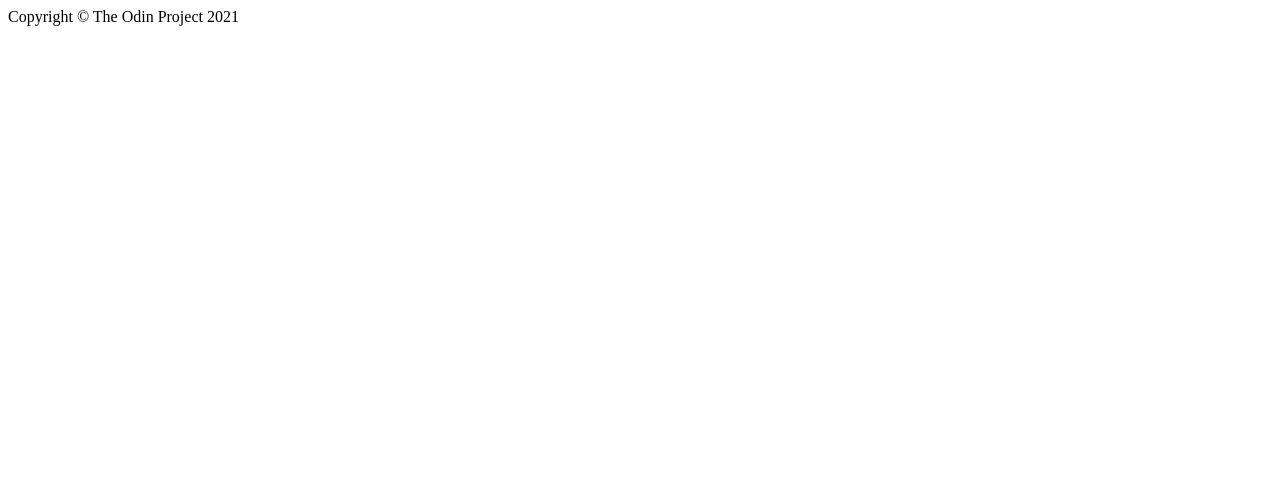
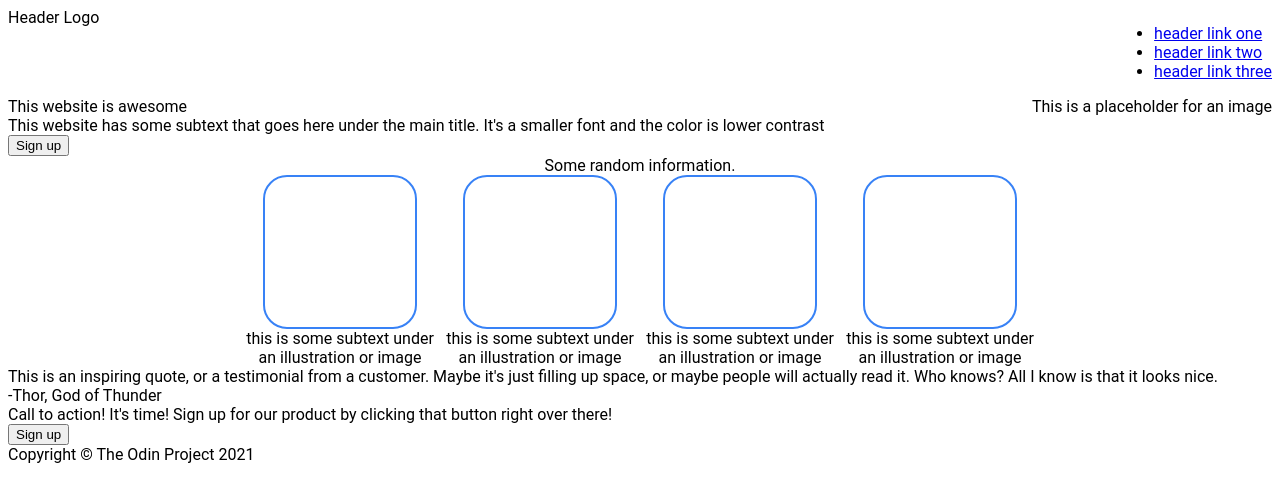
Before and after one commit to sreinman42/odin-landing-page, a plain HTML site: page index.html in a window 1280 px wide. Drawn offline with Linux system fonts and the light colour scheme.

Commit message:
Add content

```diff
--- a/index.html
+++ b/index.html
@@ -8,19 +8,60 @@
     <body>
 
         <div class="top">
-
+            <div class="header">
+                Header Logo
+                <ul>
+                    <li><a href="#">header link one</a></li>
+                    <li><a href="#">header link two</a></li>
+                    <li><a href="#">header link three</a></li>
+                </ul>
+            </div>
+            <div class="hero">
+                <div>
+                    <div>This website is awesome</div>
+                    <div>This website has some subtext that goes here under the main title. It's a smaller font and the color is lower contrast</div>
+                    <button>Sign up</button>
+                </div>
+                <div>
+                    This is a placeholder for an image
+                </div>
+            </div>
         </div>
 
         <div class="info">
-
+            Some random information.
+            <div class="row">
+                <div class="item">
+                    <div class="rounded-corners"></div>
+                    <div class="text">this is some subtext under an illustration or image</div>
+                </div>
+                <div class="item">
+                    <div class="rounded-corners"></div>
+                    <div class="text">this is some subtext under an illustration or image</div>
+                </div>
+                <div class="item">
+                    <div class="rounded-corners"></div>
+                    <div class="text">this is some subtext under an illustration or image</div>
+                </div>
+                <div class="item">
+                    <div class="rounded-corners"></div>
+                    <div class="text">this is some subtext under an illustration or image</div>
+                </div>
+            </div>
         </div>
 
         <div class="quote">
-
+            <div>
+                This is an inspiring quote, or a testimonial from a customer. Maybe it's just filling up space, or maybe people will actually read it. Who knows? All I know is that it looks nice.
+            </div>
+            <div>
+                -Thor, God of Thunder
+            </div>
         </div>
 
         <div class="call-to-action">
-
+            <div>Call to action! It's time! Sign up for our product by clicking that button right over there!</div>
+            <button>Sign up</button>
         </div>
 
         <div class="footer">
--- a/style.css
+++ b/style.css
@@ -0,0 +1,55 @@
+body {
+    font-family: roboto;
+    display: flex;
+    flex-direction: column;
+    justify-content: space-between;
+    align-items: stretch;
+}
+
+.top {
+    display: flex;
+    flex-direction: column;
+}
+
+.header {
+    display: flex;
+    justify-content: space-between;
+}
+
+.hero {
+    display: flex;
+    justify-content: space-between;
+}
+
+.info {
+    display: flex;
+    flex-direction: column;
+    flex: 1;
+    align-items: center;
+}
+
+.row {
+    display: flex;
+    align-items: flex-start;
+    justify-content: center;
+    text-align: center;
+}
+
+.item {
+    display: flex;
+    flex-direction: column;
+    align-items: center;
+    max-width: 200px;
+}
+
+.rounded-corners {
+    border-radius: 24px;
+    border: 2px solid #3882F6;
+    width: 150px;
+    height: 150px;
+}
+
+text {
+    display: flex;
+    justify-content: center;
+}
```
